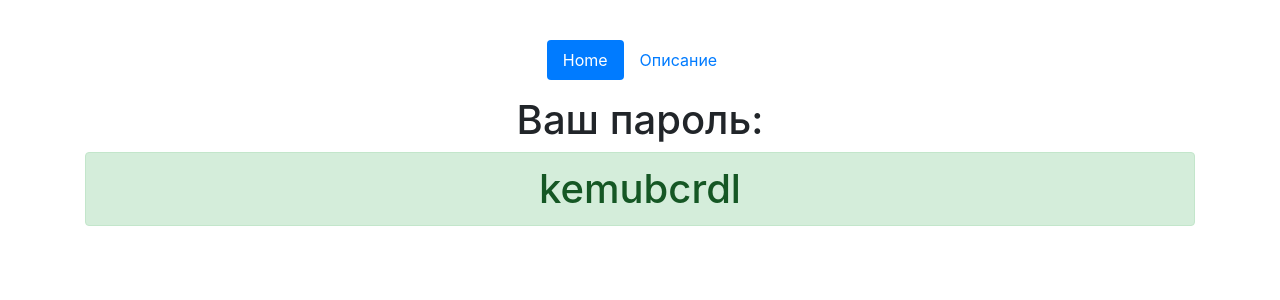
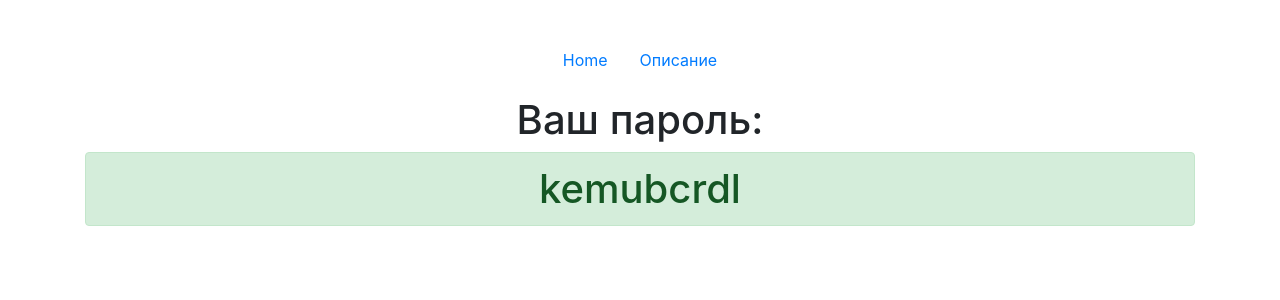
Before and after one commit to Artemon17/django3-password-generator, a Django app: page /password in a window 1280 px wide. Shown: the top 300 px of the page. Run offline with Django 4.2, Linux system fonts and the light colour scheme.

Commit message:
i corect project

```diff
--- a/ganerator/templates/ganerator/password.html
+++ b/ganerator/templates/ganerator/password.html
@@ -3,7 +3,7 @@
 <div class="container text-center">
     <header class="d-flex justify-content-center py-3">
           <ul class="nav nav-pills">
-            <li class="nav-item"><a href="{% url 'home' %}" class="nav-link active" aria-current="page">Home</a></li>
+            <li class="nav-item"><a href="{% url 'home' %}" class="nav-link" aria-current="page">Home</a></li>
             <li class="nav-item"><a href="{% url 'description' %}" class="nav-link" aria-current="page">Описание</a></li>
           </ul>
         </header>
--- a/password_generaton/settings.py
+++ b/password_generaton/settings.py
@@ -20,7 +20,7 @@ BASE_DIR = Path(__file__).resolve().parent.parent
 # See https://docs.djangoproject.com/en/4.1/howto/deployment/checklist/
 
 # SECURITY WARNING: keep the secret key used in production secret!
-SECRET_KEY = 'django-insecure-f)obm3(959$9cr)pyiu_i%$wfx#0^$ngtkfq_rd4q$yox=t=&b'
+SECRET_KEY = 'django-insecure-f)obm3(959$9cr)pyiu_i%$wfx#0^$ngtkfq_rd4q$yoxxx=t=&b'
 
 # SECURITY WARNING: don't run with debug turned on in production!
 DEBUG = True
```
